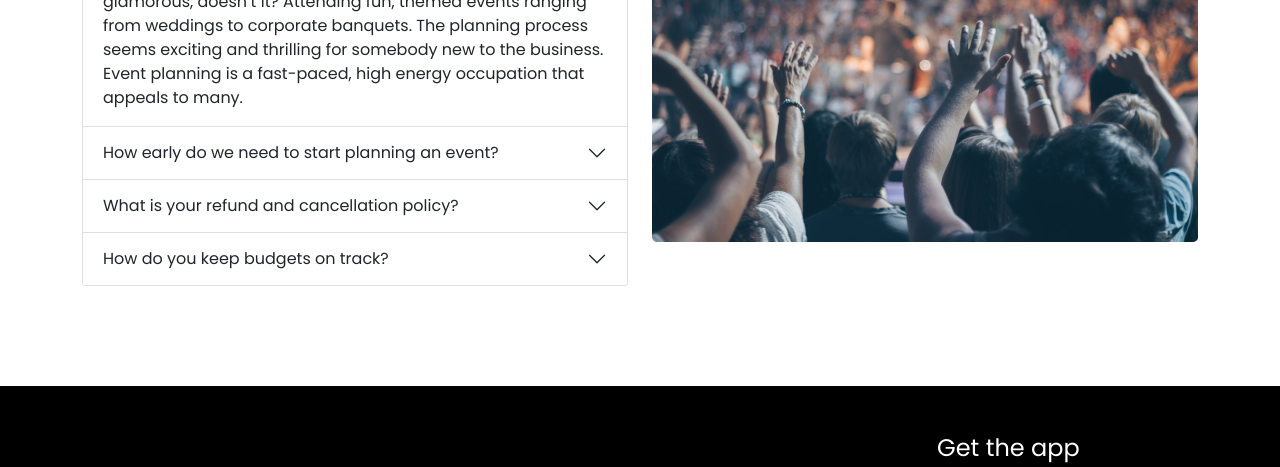
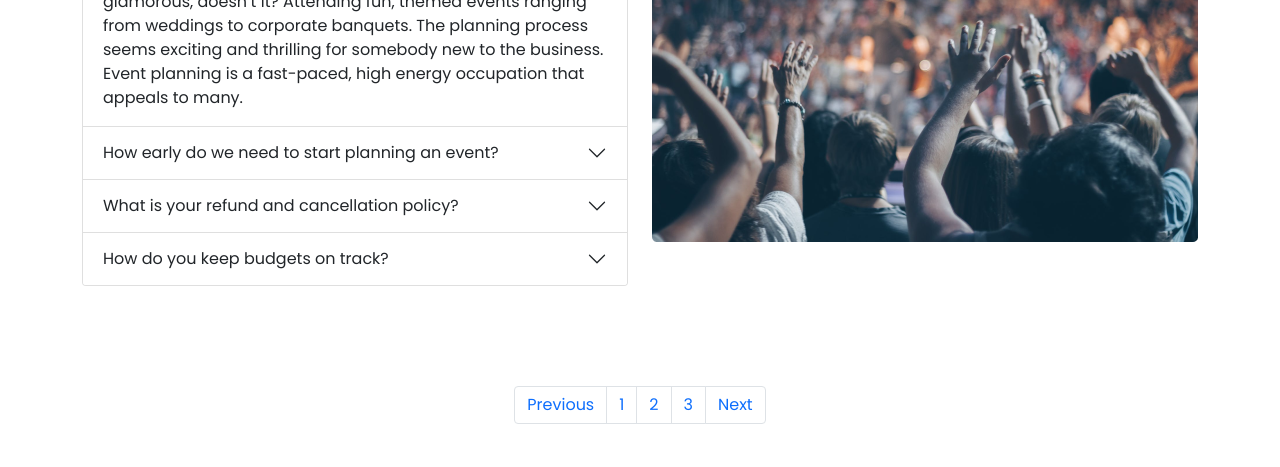
Before and after one commit to Haniful-Islam/modhu-convention-center, a plain HTML site: page index.html in a window 1280 px wide. Shown: the part 2578-3045 px from the top of the page. Drawn offline with nearby package versions, Linux system fonts and the light colour scheme.

Commit message:
pagination added

```diff
--- a/css/style.css
+++ b/css/style.css
@@ -61,3 +61,6 @@ body{
     /* box-shadow: 5px 5px 20px rgba(63, 135, 245, 0.25) */
 
 }
+.footer{
+    margin-bottom: 0;
+}
--- a/index.html
+++ b/index.html
@@ -355,9 +355,26 @@
             </div>
         </section>
         <!-- freequenly asked questions End -->
+
+        <section class="container">
+            <div class="row">
+                <div class="col-12">
+                    <nav aria-label="Page navigation example">
+                        <ul class="pagination justify-content-center">
+                            <li class="page-item"><a class="page-link" href="#">Previous</a></li>
+                            <li class="page-item"><a class="page-link" href="#">1</a></li>
+                            <li class="page-item"><a class="page-link" href="#">2</a></li>
+                            <li class="page-item"><a class="page-link" href="#">3</a></li>
+                            <li class="page-item"><a class="page-link" href="#">Next</a></li>
+                        </ul>
+                    </nav>
+                </div>
+            </div>
+        </section>
     </main>
+
     <footer class="bg-black">
-        <div class="container py-5">
+        <div class="container footer py-5">
             <div class="row d-flex justify-content-center align-items-center">
                 <div class="col-lg-9 col-sm-12">
                     <p class="text-white">&copy;2022 bike. All rights reserved.</p>
```
Also changed, not shown: images/skill-2.png (added), images/skill.jpg (added).
